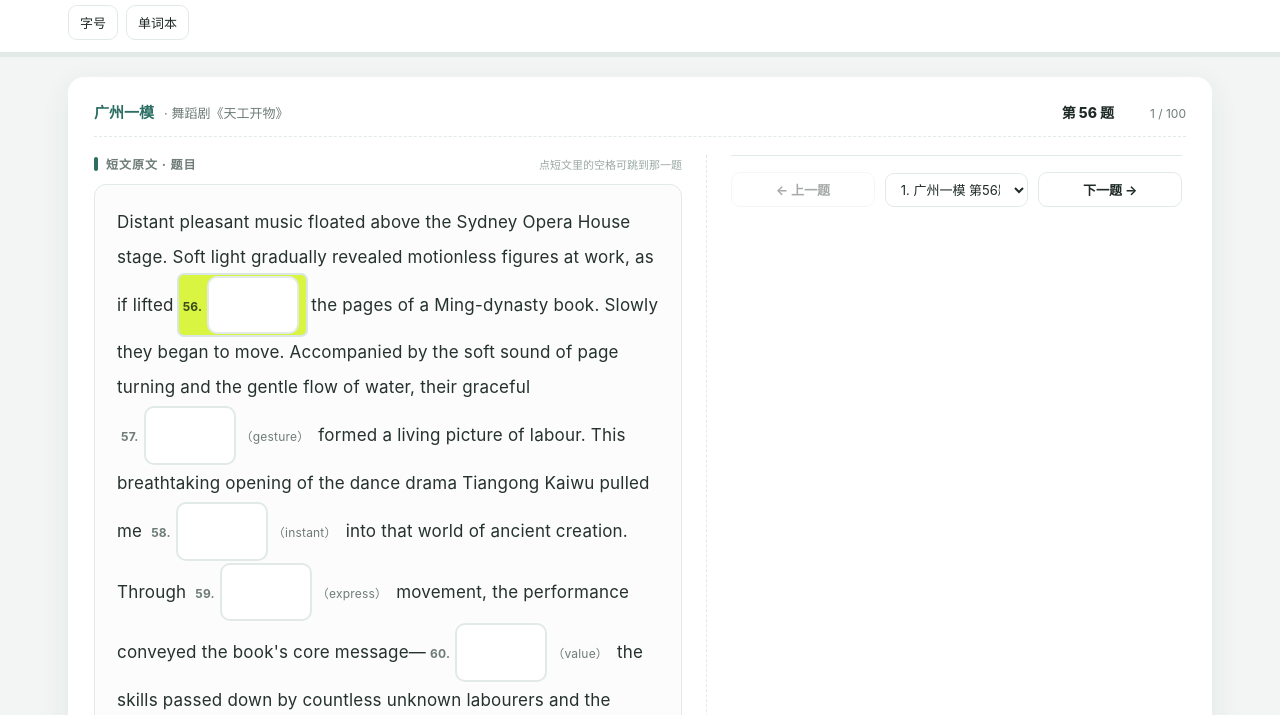
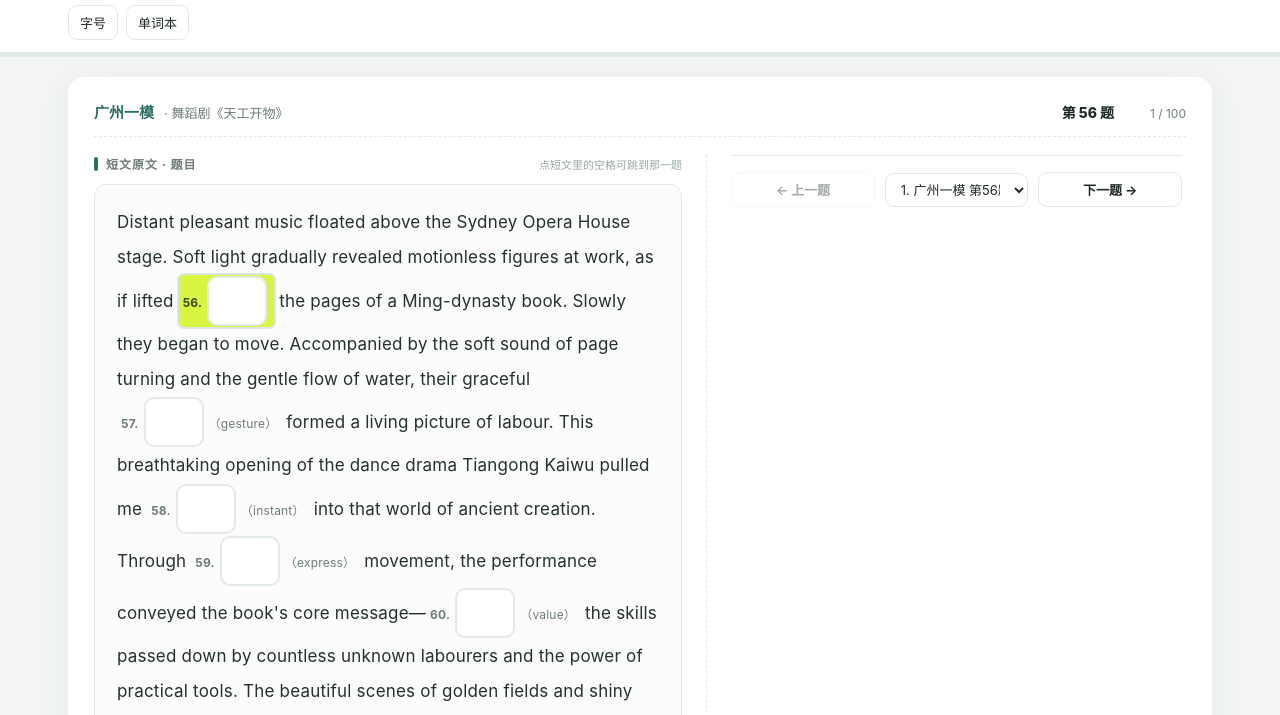
Before and after one commit to yzxx167/grammar-fill-100, a plain HTML site: page index.html in a window 1280 px wide. Shown: the part 85-800 px from the top of the page. Drawn offline with Linux system fonts and the light colour scheme.

Commit message:
style: 学生横线作答输入框改为纯下划线样式(缩小宽度/去背景)

```diff
--- a/index.html
+++ b/index.html
@@ -51,9 +51,9 @@ body[data-render="split"] .right-col{padding-left:24px;padding-right:4px;positio
 .blank.cur{background:var(--lime);box-shadow:0 0 0 2px rgba(44,110,99,.16)}
 .blank.cur u{border-bottom-color:var(--ink)}
 .blank.cur em,.blank.cur small{color:#3A4A20}
-/* 学生模式：横线内直接作答 */
-.blankInput{font:inherit;font-size:15px;color:var(--ink);background:transparent;border:0;border-bottom:2px solid #9AA9A4;border-radius:0;outline:none;width:92px;min-width:64px;max-width:150px;padding:2px 3px;margin:0 3px;text-align:center}
-.blankInput:focus{border-bottom-color:var(--main);background:#EAF3F0}
+/* 学生模式：横线内直接作答（输入框做成一条下划线，不显框） */
+.blankInput{font:inherit;font-size:15px;color:var(--ink);background:transparent;border:0;border-bottom:2px solid #9AA9A4;border-radius:0;outline:none;width:60px;min-width:44px;max-width:88px;padding:0 2px;margin:0 3px;text-align:center;line-height:1.5}
+.blankInput:focus{border-bottom-color:var(--main);background:transparent}
 .blankInput.ok{color:#2C6E63;border-bottom-color:#2C6E63;font-weight:700}
 .blankInput.bad{color:#C4483B;border-bottom-color:#C4483B;text-decoration:line-through}
 .stuSubmitBar{display:flex;gap:8px;align-items:center;justify-content:center;margin:14px 0 4px;flex-wrap:wrap}
```
